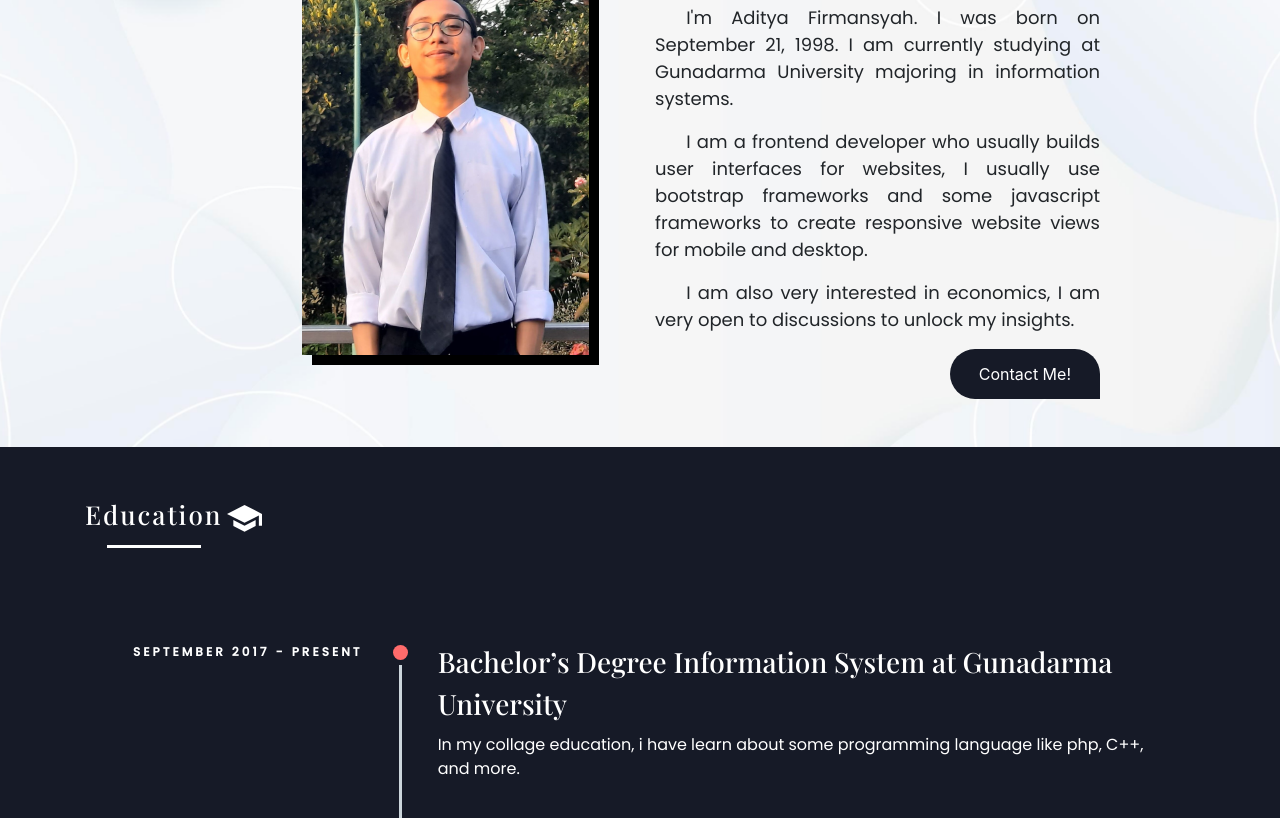
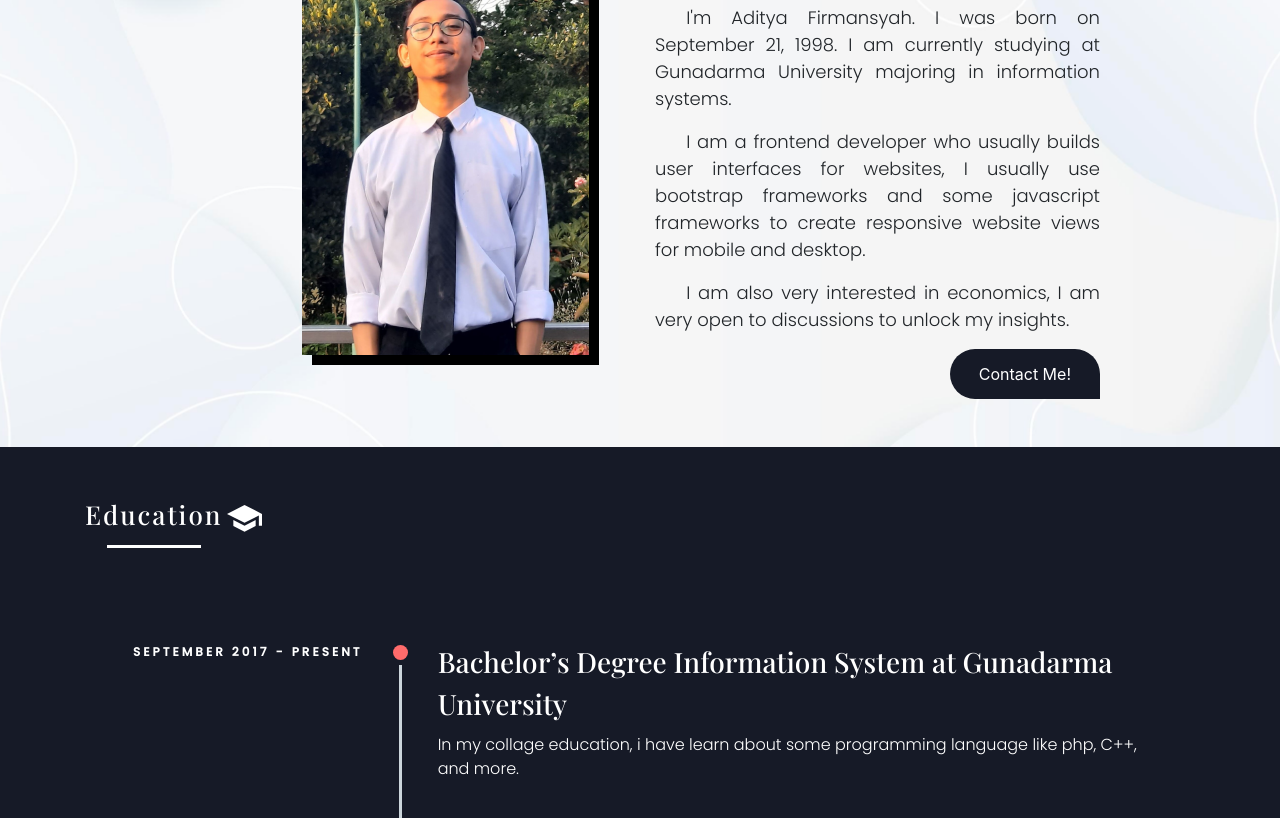
Before and after one commit to aditfirman/aditfirman.github.io, a plain HTML site: page index.html in a window 1280 px wide. Shown: the part 207-1025 px from the top of the page. Drawn offline with nearby package versions, Linux system fonts and the light colour scheme.

Commit message:
Updata on 19/01/2020

```diff
--- a/index.html
+++ b/index.html
@@ -5,7 +5,7 @@
     <meta charset="UTF-8">
     <meta name="viewport" content="width=device-width, initial-scale=1.0">
     <meta name="keywords" content="web profile, web pribadi, web design, web development">
-    <meta name="description" content="This my website that i build as my portfolio">
+    <meta name="description" content="I developed this website as a resume and also my portfolio.">
     <title>Aditya Firmansyah</title>
     <!-- google font -->
     <link rel="preconnect" href="https://fonts.gstatic.com">
--- a/styles/main.scss
+++ b/styles/main.scss
@@ -58,6 +58,7 @@ body {
         font-style: normal;
         font-weight: normal;
         font-size: 18px;
+        font-weight: 300;
         line-height: 150%;
         text-indent: 7%;
     }
@@ -232,6 +233,7 @@ a:hover {
 
     p {
         color: #ffffff;
+        font-weight: 300 !important;
     }
 }
 
```
Also changed, not shown: styles/main.css, 1 other file.
